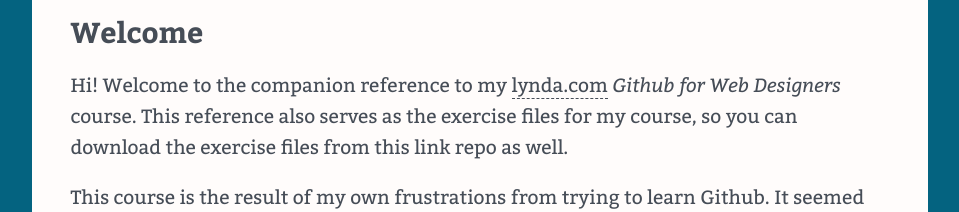
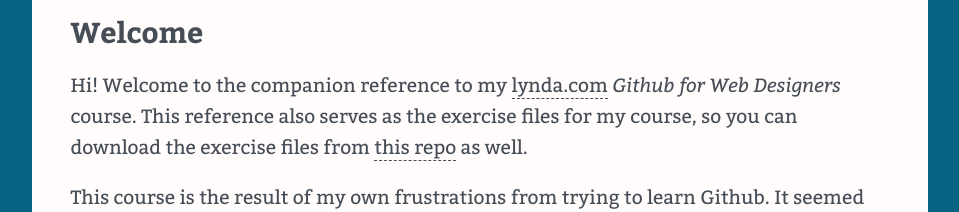
Before and after one commit to CSepulveda794/github-for-web-designers, a plain HTML site: page index.html in a window 1280 px wide. Shown: the part 237-449 px from the top of the page, without its empty margins (160-1119 px from the left). Drawn offline with nearby package versions, Linux system fonts and the light colour scheme.

Commit message:
Added title attribute for link

```diff
--- a/index.html
+++ b/index.html
@@ -26,8 +26,8 @@
     </nav>
     <main>
     <h2>Welcome</h2>
-    <p>Hi! Welcome to the companion reference to my <a href="http://www.lynda.com" title="lynda.com">lynda.com</a> <em>Github for Web Designers</em> course. This reference also serves as the exercise files for my course, so you can download the exercise files from this link
-      <a href="https://github.com/CSepulveda794/github-for-web-designers.git"></a> repo as well.</p>
+    <p>Hi! Welcome to the companion reference to my <a href="http://www.lynda.com" title="lynda.com">lynda.com</a> <em>Github for Web Designers</em> course. This reference also serves as the exercise files for my course, so you can download the exercise files from
+      <a href="https://github.com/CSepulveda794/github-for-web-designers.git" title="companion repo for github desktop lesson" > this repo</a> as well.</p>
     <p>This course is the result of my own frustrations from trying to learn Github. It seemed like every tutorial I took, or article I read, assumed I was a developer and used terms and terminology that I just wasn't familiar with. Perhaps worse than that, because certain things were assumed it would often halt my learning process because I wouldn't understand how to fill in the blanks between steps. I decided to jump in headfirst, make lots of mistakes, and research things that as a designer I wasn't really that interested in. The result was that I learned Github the hard way, and I'm hoping my course means that you don't have to.</p>
     <h2>Stuff I learned</h2>
     <p>Whenever I learn something new I have those &quot;aha&rdquo; moments where I break through the murk into moments of clarity. In addition to the reference and glossary that you&rsquo;ll find here I wanted to list some of the concepts that I found really important when learning Github.</p>
```
